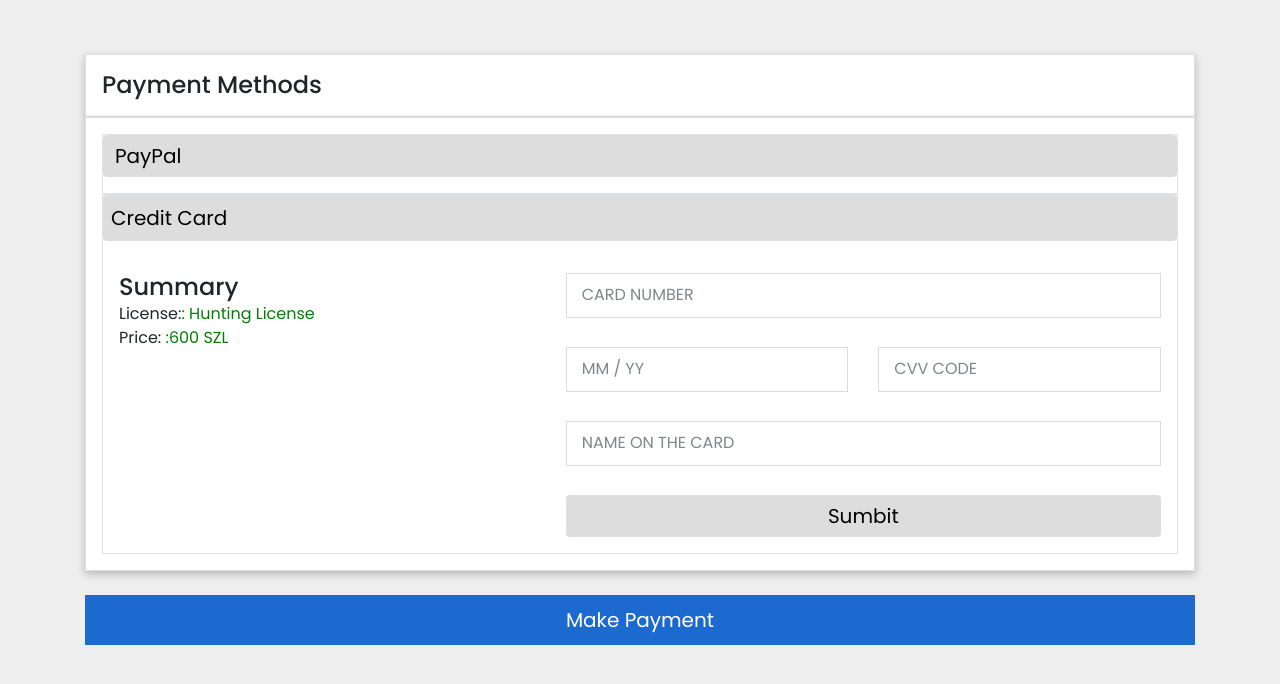
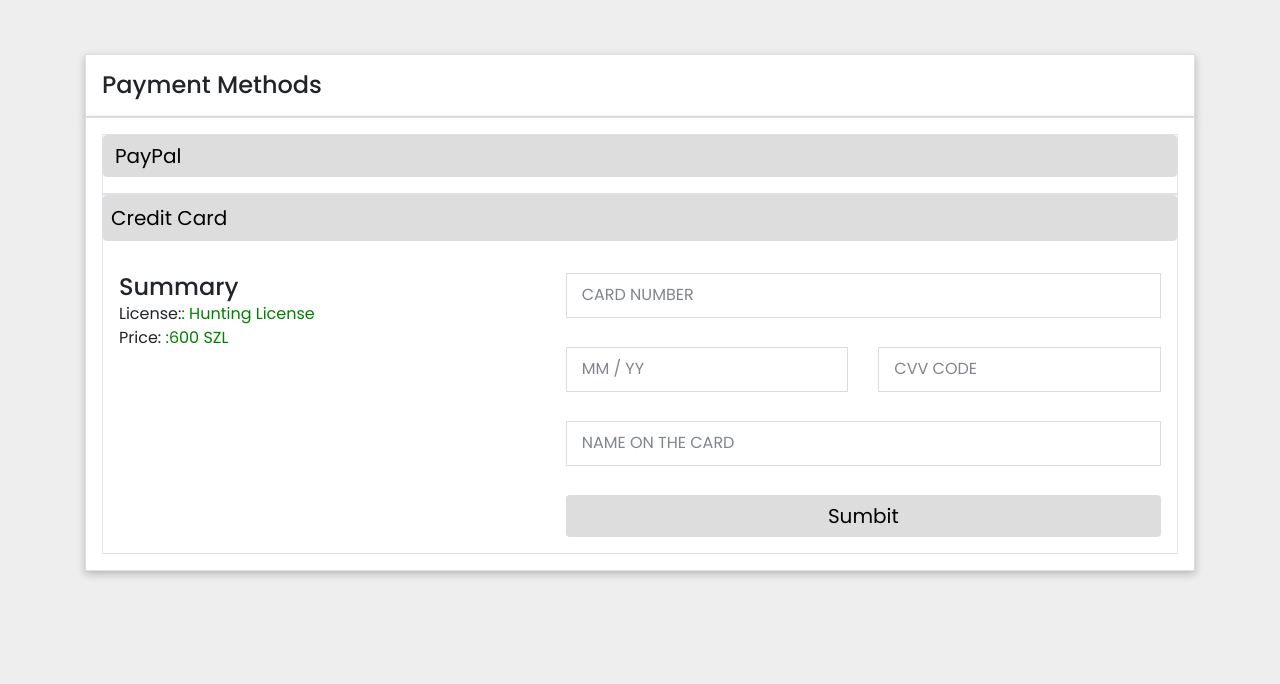
Before and after one commit to appadoo12/Payment, a plain HTML site: page index.html in a window 1280 px wide. Drawn offline with nearby package versions, Linux system fonts and the light colour scheme.

Commit message:
removed footer

```diff
--- a/index.html
+++ b/index.html
@@ -259,11 +259,7 @@ body {
                     </div>
                 </div>
             </div>
-            <div class="col-12">
-                <div class="btn btn-primary payment">
-                    Make Payment
-                </div>
-            </div>
+
         </div>
     </div>
 </body>
```
